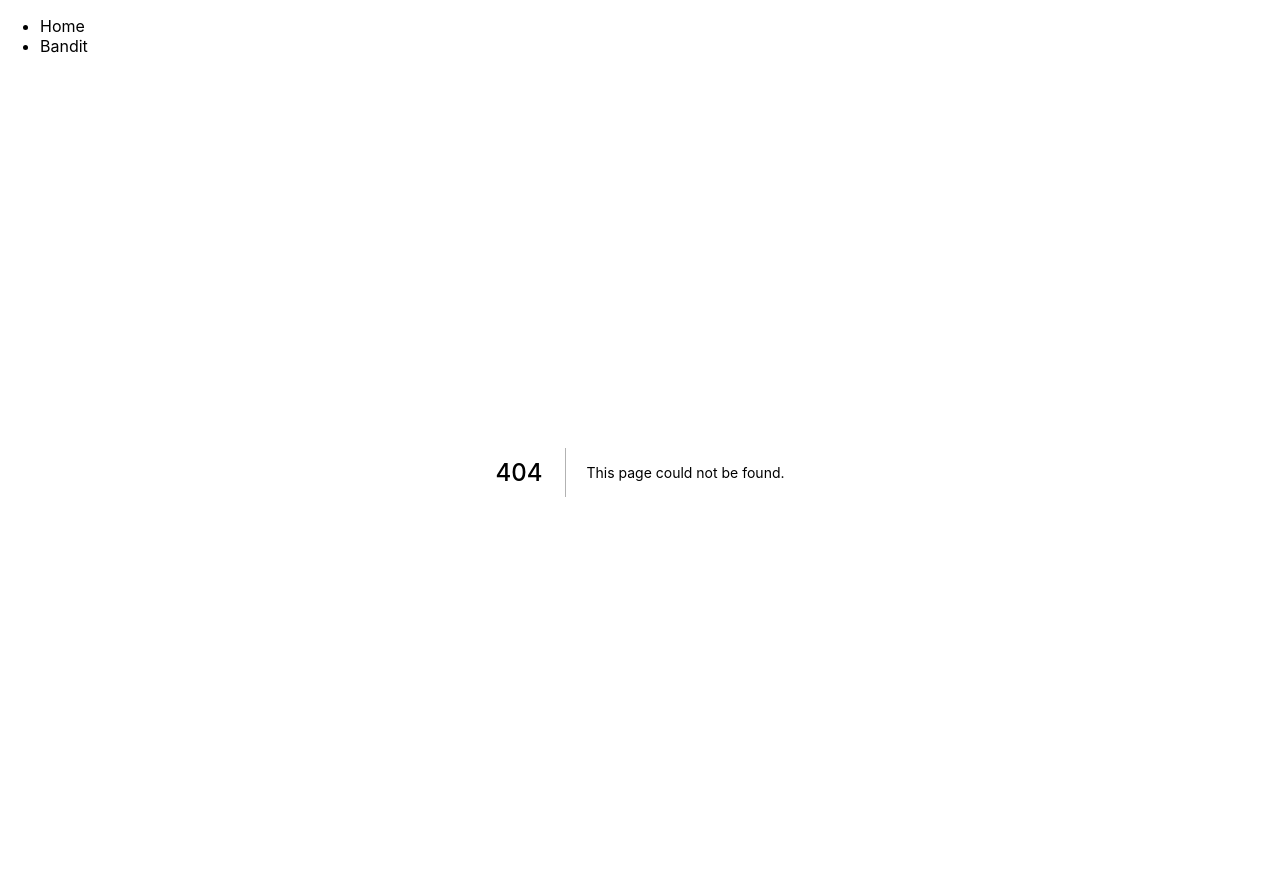
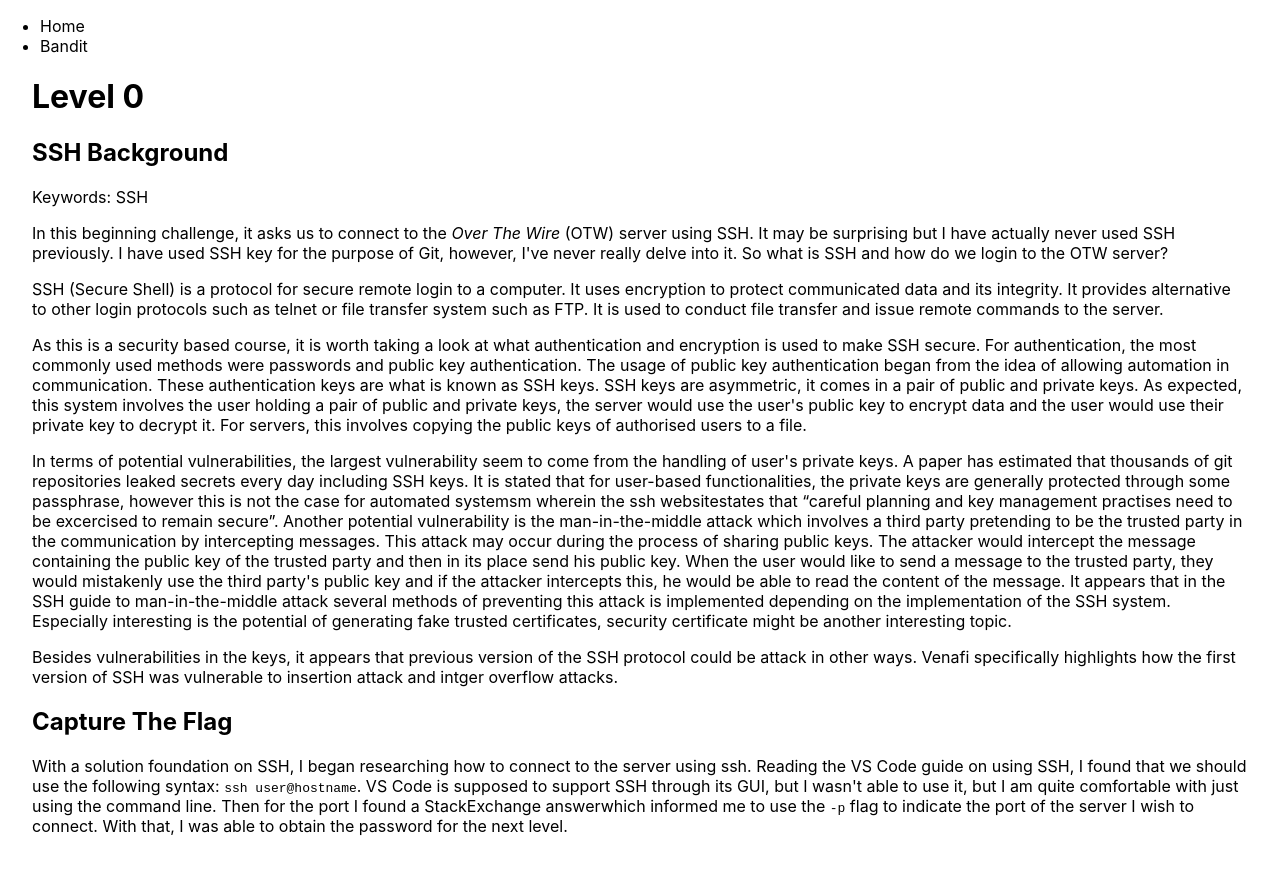
Before and after one commit to ryannath/over-the-wire, a Next.js app: page /bandit/level0 in a window 1280 px wide. Before the commit this address had no page. Built offline with nearby package versions, Linux system fonts and the light colour scheme.

Commit message:
Wrote the first bandit article as well as make a bandit root page for navigation

```diff
--- /dev/null
+++ b/pages/bandit/level0.tsx
@@ -0,0 +1,71 @@
+import type { NextPage } from 'next'
+import Head from 'next/head'
+import styles from '../../styles/Home.module.css'
+
+const level0: NextPage = () => {
+  return (
+    <div>
+      <Head>
+        <title>Bandit level 0</title>
+      </Head>
+      <div className={styles.container}>
+        <h1>Level 0</h1>
+        <h2>SSH Background</h2>
+        <p>
+          Keywords: SSH
+        </p>
+        <p>
+          In this beginning challenge, it asks us to connect to the <em>Over The Wire</em> (OTW) server
+          using SSH. It may be surprising but I have actually never used
+          SSH previously. I have used SSH key for the purpose of Git, however, I've never really
+          delve into it. So what is SSH and how do we login to the OTW server?
+        </p>
+        <p>
+          SSH (Secure Shell) is a protocol for secure remote login to a computer. It uses encryption to
+          protect communicated data and its integrity. It provides alternative to other login protocols
+          such as telnet or file transfer system such as FTP. It is used to conduct file transfer and
+          issue remote commands to the server.
+        </p>
+        <p>
+          As this is a security based course, it is worth taking a look at what authentication and
+          encryption is used to make SSH secure. For authentication, the most commonly used methods
+          were passwords and public key authentication. The usage of public key authentication
+          began from the idea of allowing automation in communication. These authentication keys are what is known
+          as SSH keys. SSH keys are asymmetric, it comes in a pair of public and private keys. As expected,
+          this system involves the user holding a pair of public and private keys, the server would
+          use the user's public key to encrypt data and the user would use their private key to decrypt it.
+          For servers, this involves copying the public keys of authorised users to a file.
+        </p>
+        <p>
+          In terms of potential vulnerabilities, the largest vulnerability seem to come from the handling of
+          user's private keys. <a href='https://www.ndss-symposium.org/wp-content/uploads/2019/02/ndss2019_04B-3_Meli_paper.pdf'>A paper</a> has estimated that thousands of git repositories leaked secrets every day including SSH keys. It is stated that for user-based functionalities, the private keys are generally
+          protected through some passphrase, however this is not the case for automated systemsm wherein the <a href='https://www.ssh.com/academy/ssh/protocol'>ssh website</a>
+          states that <q>careful planning and key management practises need to be excercised to remain secure</q>. Another
+          potential vulnerability is the man-in-the-middle attack which involves a third party pretending to be the
+          trusted party in the communication by intercepting messages. This attack may occur during the process of sharing
+          public keys. The attacker would intercept the message containing the public key of the trusted party and then
+          in its place send his public key. When the user would like to send a message to the trusted party, they would
+          mistakenly use the third party's public key and if the attacker intercepts this, he would be able to
+          read the content of the message. It appears that in the <a href='https://www.ssh.com/academy/attack/man-in-the-middle'>SSH guide to man-in-the-middle attack</a> several methods of preventing this attack
+          is implemented depending on the implementation of the SSH system. Especially interesting is the potential of
+          generating fake trusted certificates, security certificate might be another interesting topic.
+        </p>
+        <p>
+          Besides vulnerabilities in the keys, it appears that previous version of the SSH protocol could be attack
+          in other ways. <a href='https://www.venafi.com/education-center/ssh/security-and-vulnerabilities#:~:text=In%201998%2C%20a%20vulnerability%20was,introduced%20to%20fix%20this%20flaw.'>Venafi</a> specifically highlights how the first version of SSH was vulnerable to insertion attack and
+          intger overflow attacks.
+        </p>
+
+        <h2>Capture The Flag</h2>
+        <p>
+          With a solution foundation on SSH, I began researching how to connect to the server using ssh.
+          Reading the VS Code guide on using SSH, I found that we should use the following syntax: <code>ssh user@hostname</code>. VS Code is supposed to support SSH through its GUI, but I wasn't able to use it, but
+          I am quite comfortable with just using the command line. Then for the port I found a <a href='https://askubuntu.com/questions/264046/how-to-ssh-on-a-port-other-than-22'>StackExchange answer</a>
+          which informed me to use the <code>-p</code> flag to indicate the port of the server I wish to connect.
+          With that, I was able to obtain the password for the next level.
+        </p>
+      </div>
+    </div>
+  )
+}
+export default level0
```
Also changed, not shown: pages/bandit/index.tsx (added, +20 -0 lines).
